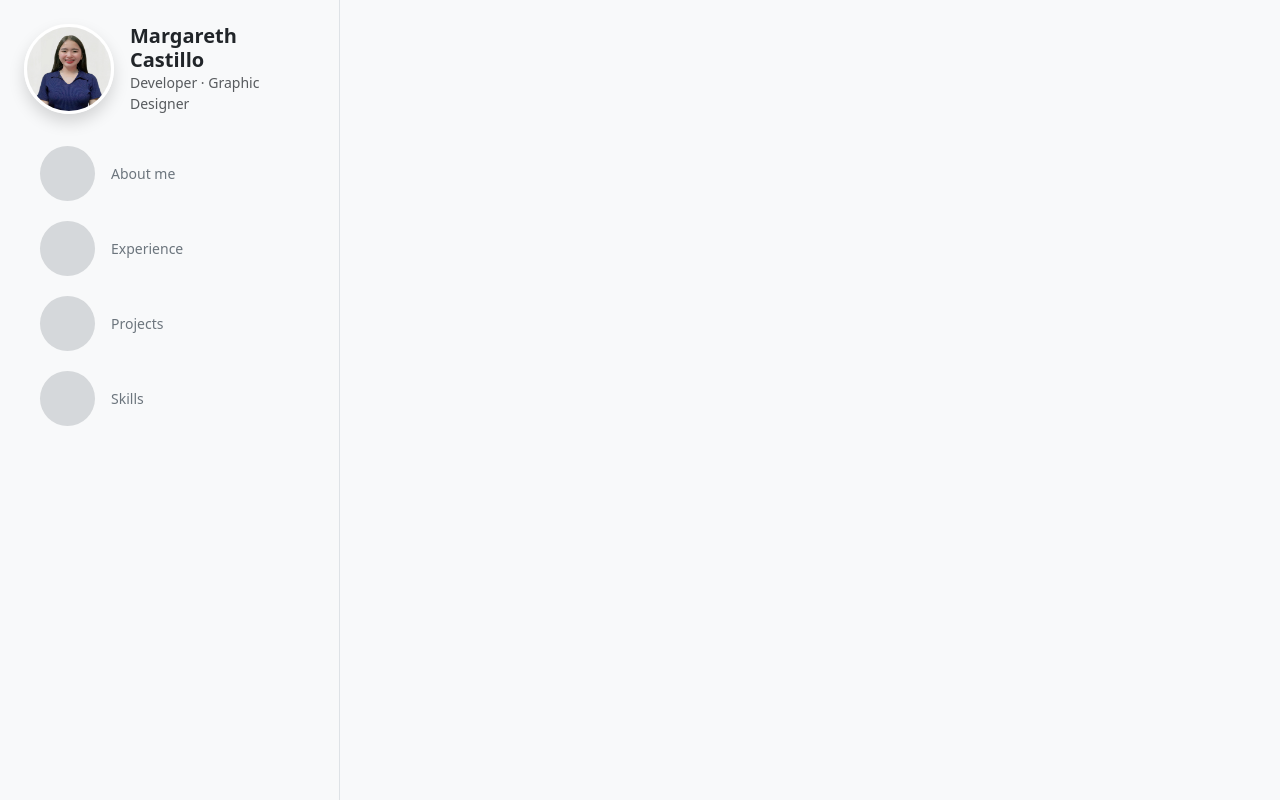
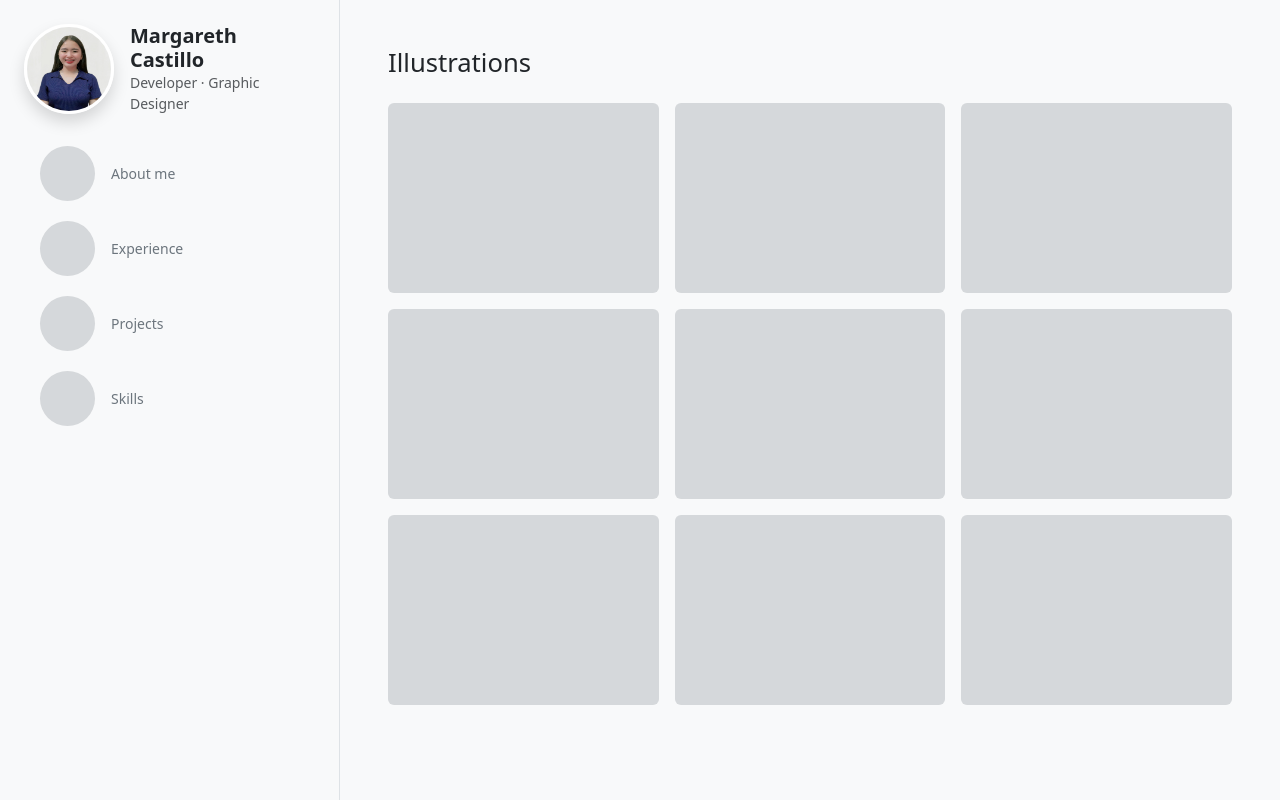
Before and after one commit to margarethcastillo/margarethcastillo.github.io, a plain HTML site: page index.html in a window 1280 px wide. Drawn offline with nearby package versions, Linux system fonts and the light colour scheme.

Commit message:
Update index.html

```diff
--- a/index.html
+++ b/index.html
@@ -63,6 +63,48 @@
         </a>
 
       </nav>
+    </aside>
+
+    <!-- illust -->
+    <main class="flex-grow-1 p-5 overflow-auto">
+
+      <!-- title -->
+      <h4 class="fw-normal mb-4" style="font-size:1.6rem;">Illustrations</h4>
+
+      <!-- grid -->
+      <div class="row g-3">
+        <!-- row1 -->
+        <div class="col-4">
+          <div class="bg-secondary bg-opacity-25 rounded-2" style="height:190px;"></div>
+        </div>
+        <div class="col-4">
+          <div class="bg-secondary bg-opacity-25 rounded-2" style="height:190px;"></div>
+        </div>
+        <div class="col-4">
+          <div class="bg-secondary bg-opacity-25 rounded-2" style="height:190px;"></div>
+        </div>
+        <!-- row2 -->
+        <div class="col-4">
+          <div class="bg-secondary bg-opacity-25 rounded-2" style="height:190px;"></div>
+        </div>
+        <div class="col-4">
+          <div class="bg-secondary bg-opacity-25 rounded-2" style="height:190px;"></div>
+        </div>
+        <div class="col-4">
+          <div class="bg-secondary bg-opacity-25 rounded-2" style="height:190px;"></div>
+        </div>
+        <!-- row3 -->
+        <div class="col-4">
+          <div class="bg-secondary bg-opacity-25 rounded-2" style="height:190px;"></div>
+        </div>
+        <div class="col-4">
+          <div class="bg-secondary bg-opacity-25 rounded-2" style="height:190px;"></div>
+        </div>
+        <div class="col-4">
+          <div class="bg-secondary bg-opacity-25 rounded-2" style="height:190px;"></div>
+        </div>
+      </div>
+    </main>
 
       <script src="https://cdn.jsdelivr.net/npm/bootstrap@5.3.8/dist/js/bootstrap.bundle.min.js"
         integrity="sha384-FKyoEForCGlyvwx9Hj09JcYn3nv7wiPVlz7YYwJrWVcXK/BmnVDxM+D2scQbITxI"
```
